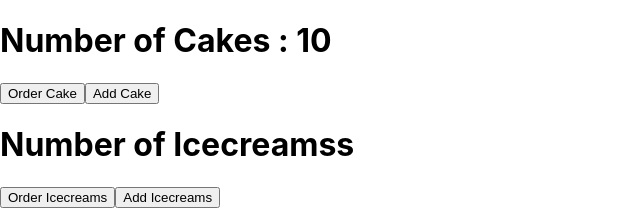
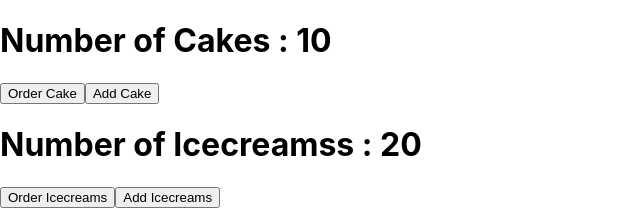
Before and after one commit to Naveen-Karanamu/RTK-Redux, a Next.js app in the folder next-rtk/: page / in a window 1280 px wide. Shown: the top 215 px of the page, without its empty margins (0-640 px from the left). Built offline with nearby package versions, Linux system fonts and the light colour scheme.

Commit message:
Updated: Icecream's state

```diff
--- a/next-rtk/pages/features/icecream/icecreamView.tsx
+++ b/next-rtk/pages/features/icecream/icecreamView.tsx
@@ -1,8 +1,12 @@
+import { useSelector } from "react-redux";
+
+
 const IcecreamView = () => {
+  const numbOfIcecreams=useSelector((state)=>state.icecream.numOfIcecreams)
     return (
       <>
         <div>
-          <h1>Number of Icecreamss</h1>
+          <h1>Number of Icecreamss : {numbOfIcecreams}</h1>
           <button>Order Icecreams</button>
           <button>Add Icecreams</button>
         </div>
```
